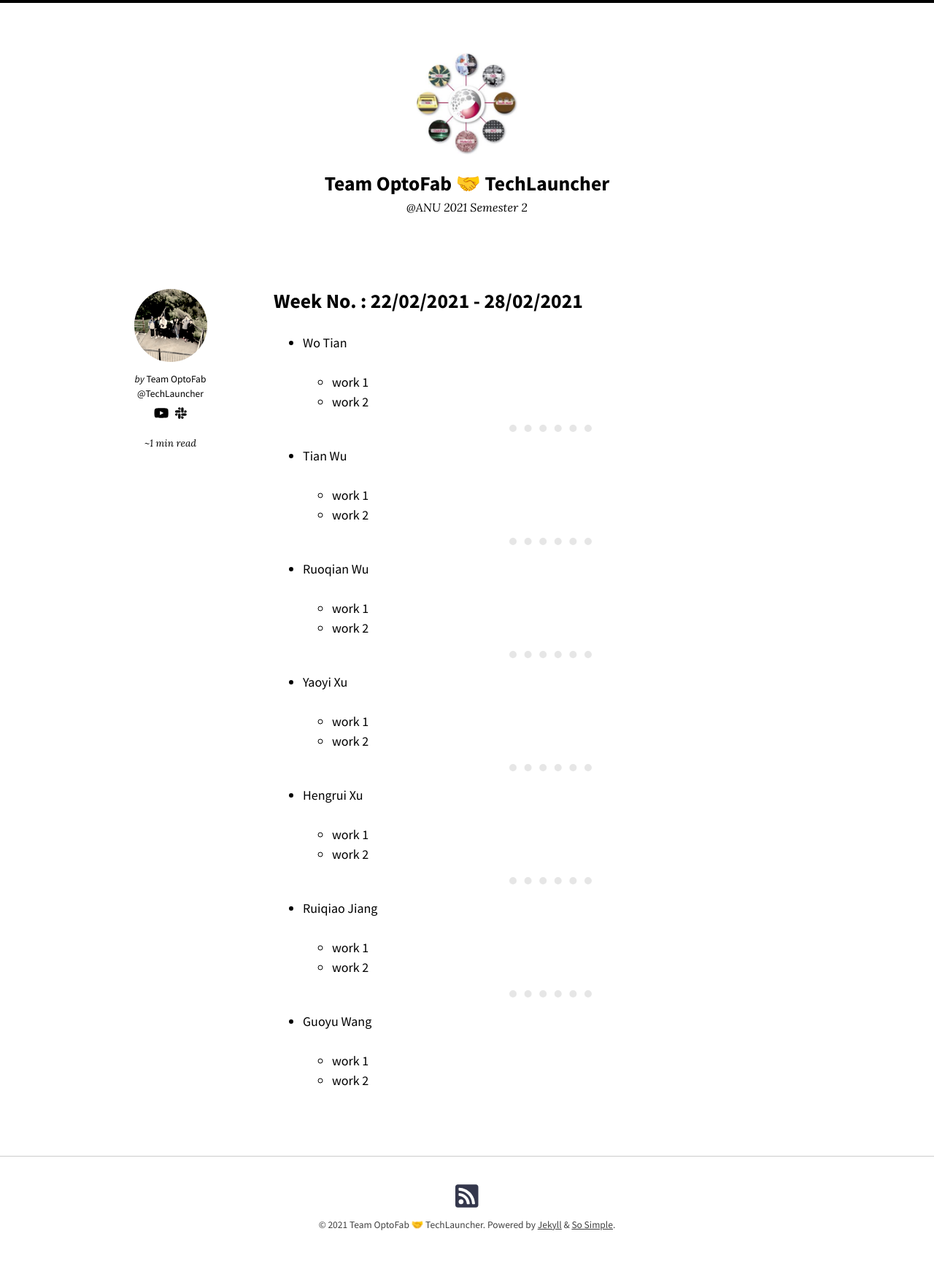
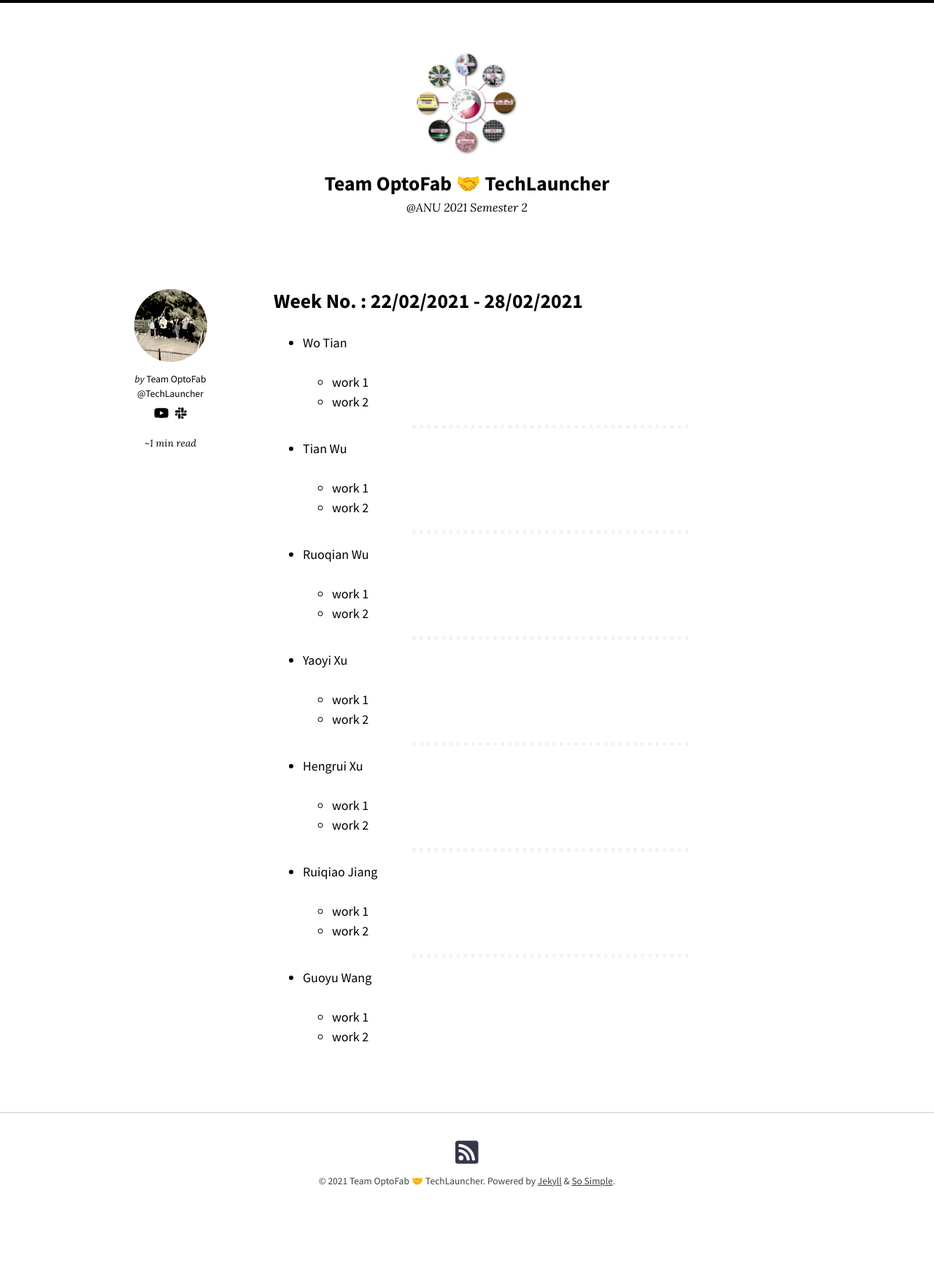
Before and after one commit to optofab/optofab.github.io, a Jekyll site: the page built from templates/workrecord.md, in a window 1280 px wide. Shown: the whole page at 73% size. Built offline with Jekyll 4.4.1, drawn with Linux system fonts in a browser that asks for light colours; nearby versions of some CDN libraries; emoji names are drawn with the system emoji font; after the commit the page ends 1701 px from its top, so only the background shows below that.

Commit message:
change hr-dotted

```diff
--- a/assets/css/main.scss
+++ b/assets/css/main.scss
@@ -5,12 +5,12 @@ sitemap: false
 
 hr.hr-dotted {
   border: none;
-  border-top: 10px dotted #808080;
+  border-top: 5px dotted #808080;
   color: #fff;
   background-color: #fff;
-  height: 10px;
-  width: 15%;
-  opacity: 0.2;
+  height: 5px;
+  width: 50%;
+  opacity: 0.1;
 }
 
 @charset "utf-8";
```
